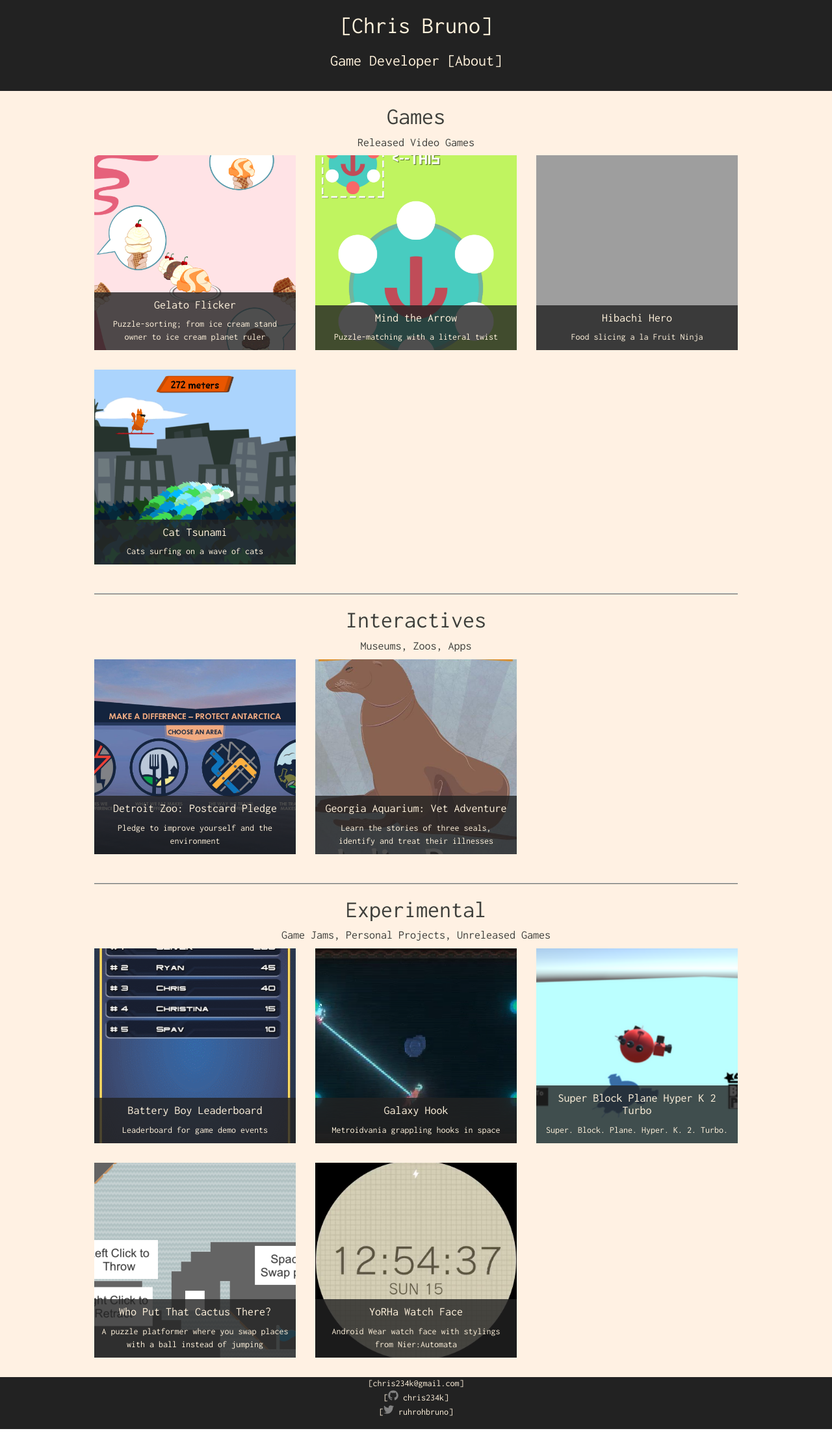
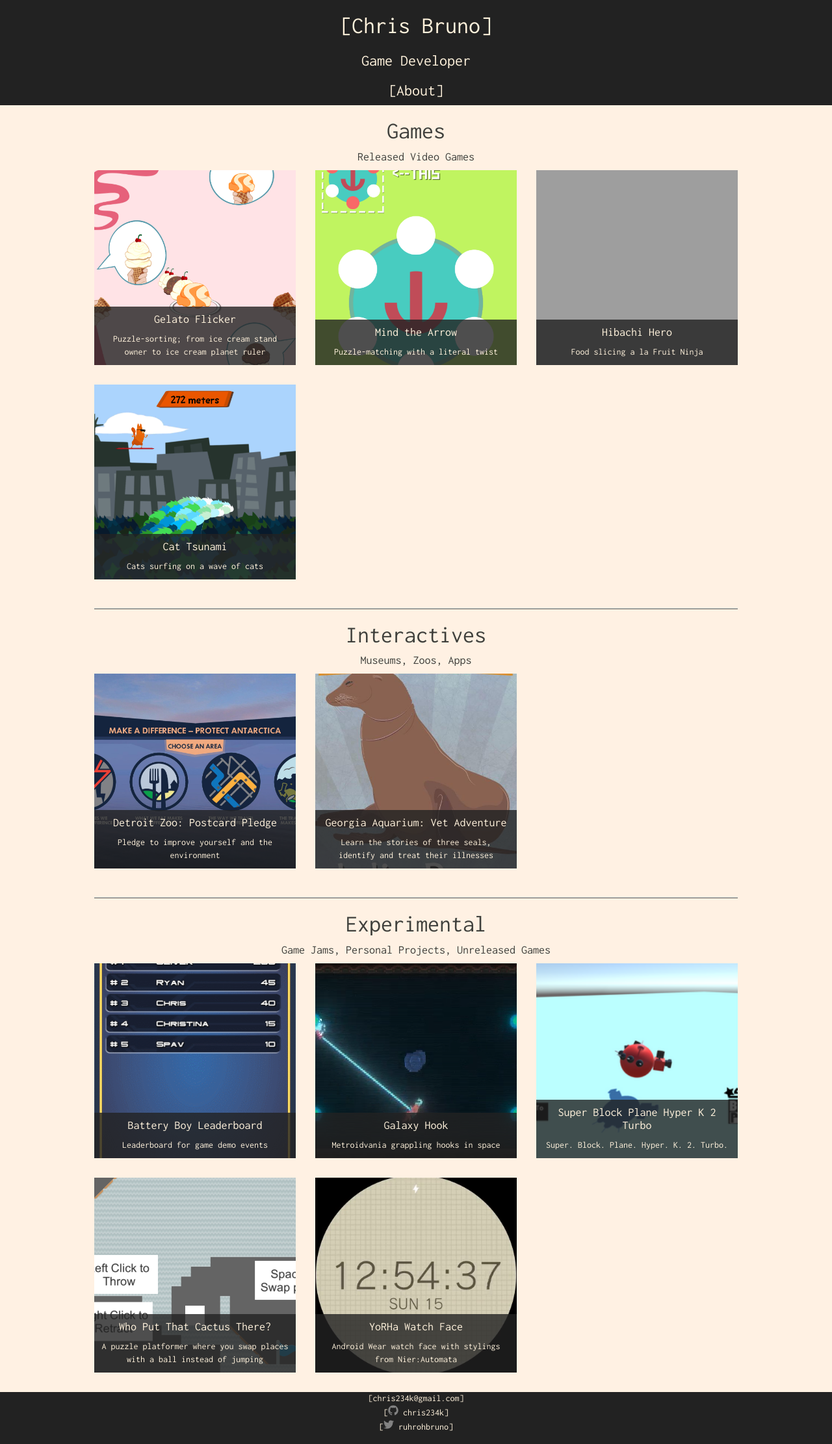
Before and after one commit to Chris234k/chris234k.github.io, a Jekyll site: the page built from index.html, in a window 1280 px wide. Shown: the whole page at 65% size. Built offline with Jekyll 4.4.1, drawn with Linux system fonts in a browser that asks for light colours; before the commit the page ends 2200 px from its top, so only the background shows below that; grey boxes are pictures that could not be loaded.

Commit message:
Some tweaks based on Tom's thoughts

```diff
--- a/_layouts/default.html
+++ b/_layouts/default.html
@@ -34,10 +34,15 @@
     <!-- HEADER -->
     <div id="header">
       <header class="inner" style="text-align: center;">
-      	<h1 id="project_title">
+      	<h1>
       	  <a href="{{site.url}}">{{ site.title }}</a>
       	</h1>
-      	<h3 id="project_tagline">{{ site.description }} <a href="/about">About</a></h3>
+      	<h3>
+          Game Developer
+        </h3>
+        <h3>
+          <a href="/about">About</a>
+        </h3>
       </header>
     </div>
 
--- a/assets/css/style.scss
+++ b/assets/css/style.scss
@@ -75,7 +75,7 @@ hr {
     overflow: hidden; // Prevents <h1> w/ margin-top from creating whitespace between divs
 
     // Keeping footers at the bottom of the page
-    height: 140px;
+    min-height: 140px;
 }
 
 #footer {
```
